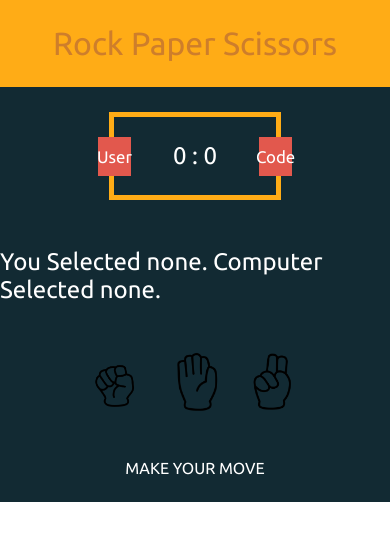
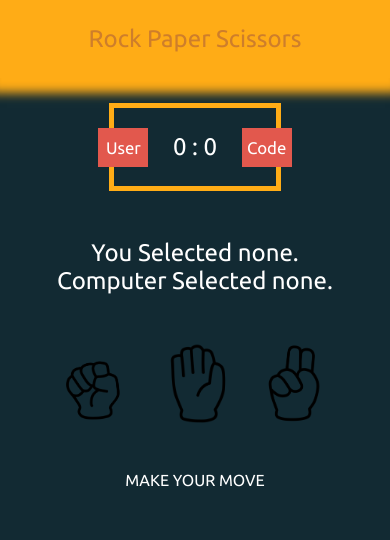
Before and after one commit to Mohit-Davar/Rock-Paper-Scissors, a plain HTML site: page index.html in a window 390 px wide. Drawn offline with Linux system fonts and the light colour scheme.

Commit message:
Update style.css

```diff
--- a/style.css
+++ b/style.css
@@ -4,7 +4,12 @@
   box-sizing: border-box;
 }
 
-header {
+body {
+  background-color: #122a33;
+  overflow-x: hidden;
+}
+
+body header {
   width: 100vw;
   background-color: #ffac16;
   display: flex;
@@ -12,22 +17,24 @@ header {
   align-items: center;
   padding-block: 25px;
   font-family: "Ubuntu", sans-serif;
-  font-size: clamp(2rem, 4vw, 10rem);
+  font-size: clamp(1.5rem, 4vw, 10rem);
   box-shadow: 0px 5px 10px 10px #ffac16;
   color: #ce7e2b;
+  text-align: center;
+  text-wrap: balance;
 }
 
-main {
+body main {
   display: flex;
   justify-content: center;
   align-items: center;
   flex-direction: column;
-  background-color: #122a33;
   gap: 3rem;
   padding-block: 25px;
 }
-main .counter {
-  font-family: "Ubuntu", sans-serif;
+
+body main .counter {
+  font-family: 'Ubuntu', sans-serif;
   color: white;
   font-size: clamp(1.5rem, 3vw, 10rem);
   border: 5px solid #ffac16;
@@ -35,11 +42,12 @@ main .counter {
   padding-inline: 15vw;
   position: relative;
 }
-main .counter::before {
+
+body main .counter::before {
   content: "User";
   position: absolute;
   top: 25%;
-  width: 20%;
+  width: clamp(50px, 20%, 10rem);
   height: 50%;
   background-color: #e2584d;
   font-size: 70%;
@@ -48,11 +56,12 @@ main .counter::before {
   align-items: center;
   left: -10%;
 }
-main .counter::after {
+
+body main .counter::after {
   content: "User";
   position: absolute;
   top: 25%;
-  width: 20%;
+  width: clamp(50px, 20%, 10rem);
   height: 50%;
   background-color: #e2584d;
   font-size: 70%;
@@ -63,46 +72,55 @@ main .counter::after {
   right: -10%;
   left: none;
 }
-main .title {
-  font-family: "Ubuntu", sans-serif;
+
+body main .title {
+  font-family: 'Ubuntu', sans-serif;
   color: white;
   font-size: clamp(1.5rem, 3vw, 10rem);
+  text-align: center;
+  text-wrap: balance;
 }
-main .buttons {
+
+body main .buttons {
   display: flex;
   justify-content: center;
   align-items: center;
   gap: 5vw;
 }
-main .buttons .button {
-  width: 15vw;
+
+body main .buttons .button {
+  width: clamp(80px, 15vw, 100rem);
   aspect-ratio: 1/1;
 }
-main .buttons #rock {
+
+body main .buttons #rock {
   background-image: url(Images/Rock.png);
   background-size: contain;
   background-position: center;
   background-repeat: no-repeat;
   mix-blend-mode: multiply;
 }
-main .buttons #paper {
+
+body main .buttons #paper {
   background-image: url(Images/Paper.png);
   background-size: contain;
   background-position: center;
   background-repeat: no-repeat;
   mix-blend-mode: multiply;
 }
-main .buttons #scissor {
+
+body main .buttons #scissor {
   background-image: url(Images/Scissors.png);
   background-size: contain;
   background-position: center;
   background-repeat: no-repeat;
   mix-blend-mode: multiply;
 }
-main .text {
-  font-family: "Ubuntu", sans-serif;
+
+body main .text {
+  font-family: 'Ubuntu', sans-serif;
   color: white;
   font-size: clamp(1.5rem, 3vw, 10rem);
   text-transform: uppercase;
   font-size: clamp(1rem, 2vw, 10rem);
-}/*# sourceMappingURL=style.css.map */
+}
```
